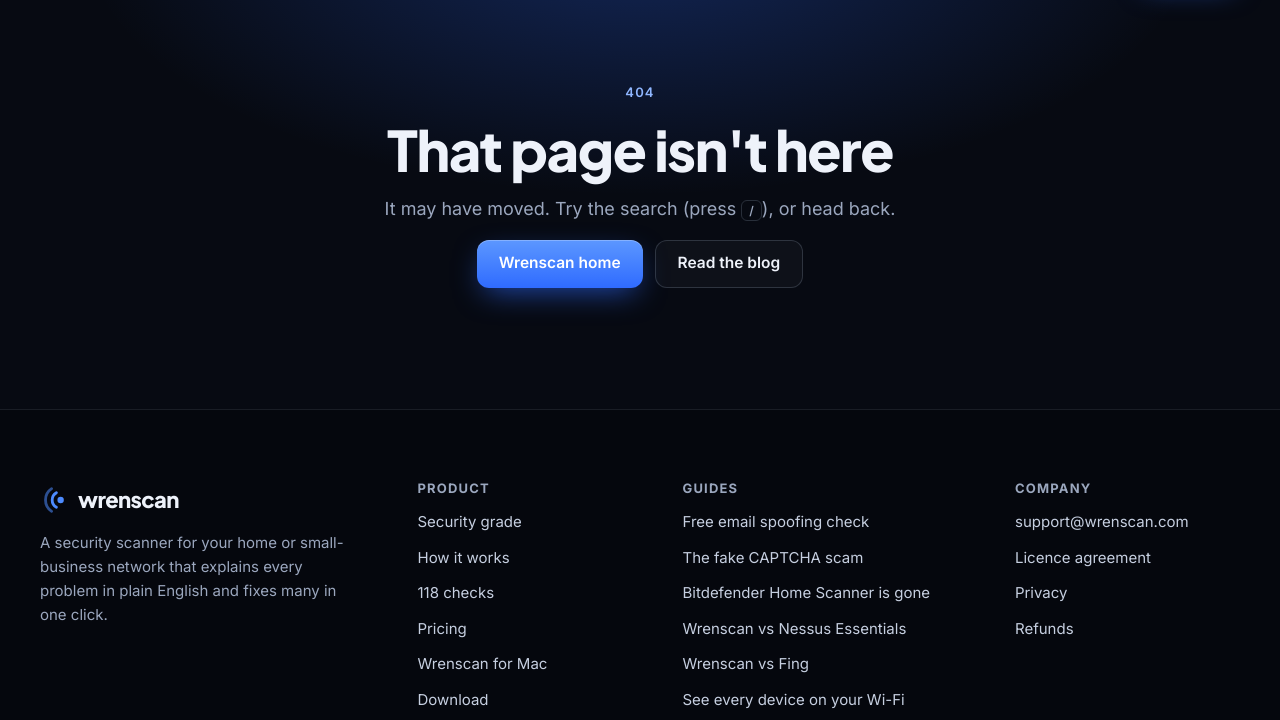
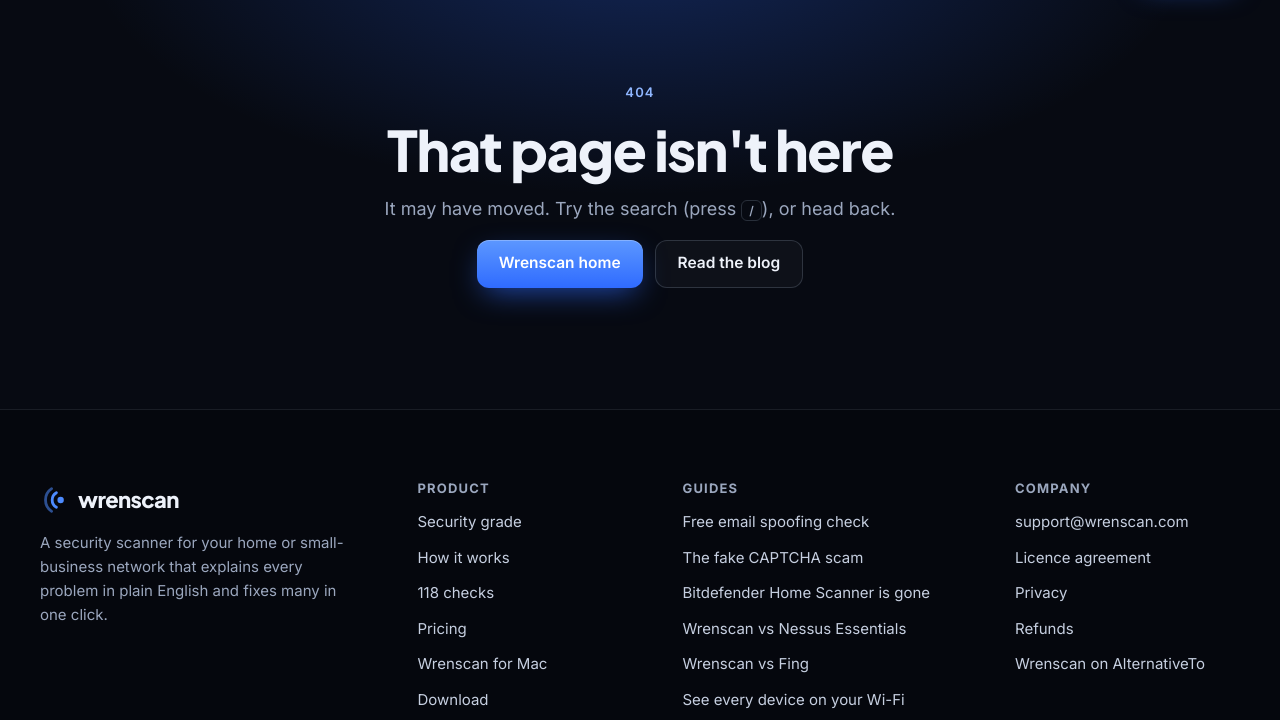
Before and after one commit to bcdixon23-spec/wrenscan-www, a plain HTML site: page 404.html in a window 1280 px wide. Shown: the part 71-791 px from the top of the page. Drawn offline with Linux system fonts and the light colour scheme.

Commit message:
Footer: link to the AlternativeTo listing

```diff
--- a/404.html
+++ b/404.html
@@ -75,7 +75,7 @@
       <div><a class="logo" href="/"><svg viewBox="0 0 32 32" fill="none" aria-hidden="true"><circle cx="22" cy="16" r="3.4" fill="#4D8BFF"/><path d="M17.5 8.2a9 9 0 0 0 0 15.6" stroke="#4D8BFF" stroke-width="3" stroke-linecap="round"/><path d="M12.4 3.9a14.5 14.5 0 0 0 0 24.2" stroke="#4D8BFF" stroke-width="3" stroke-linecap="round" opacity=".55"/></svg>wrenscan</a><p class="blurb">A security scanner for your home or small-business network that explains every problem in plain English and fixes many in one click.</p></div>
       <div><h4>Product</h4><ul><li><a href="/#grade">Security grade</a></li><li><a href="/#how">How it works</a></li><li><a href="/#checks">118 checks</a></li><li><a href="/#pricing">Pricing</a></li><li><a href="/mac/">Wrenscan for Mac</a></li><li><a href="https://downloads.wrenscan.com/download.html">Download</a></li></ul></div>
       <div><h4>Guides</h4><ul><li><a href="https://downloads.wrenscan.com/email-check.html">Free email spoofing check</a></li><li><a href="/post/fake-captcha-paste-command-scam/">The fake CAPTCHA scam</a></li><li><a href="/post/bitdefender-home-scanner-alternative/">Bitdefender Home Scanner is gone</a></li><li><a href="/post/wrenscan-vs-nessus-essentials/">Wrenscan vs Nessus Essentials</a></li><li><a href="/post/wrenscan-vs-fing/">Wrenscan vs Fing</a></li><li><a href="/post/see-every-device-on-your-wifi/">See every device on your Wi-Fi</a></li><li><a href="/blog/">All posts</a></li></ul></div>
-      <div><h4>Company</h4><ul><li><a href="mailto:support@wrenscan.com">support@wrenscan.com</a></li><li><a href="https://downloads.wrenscan.com/eula.html">Licence agreement</a></li><li><a href="https://downloads.wrenscan.com/privacy.html">Privacy</a></li><li><a href="https://downloads.wrenscan.com/refund-policy.html">Refunds</a></li></ul></div>
+      <div><h4>Company</h4><ul><li><a href="mailto:support@wrenscan.com">support@wrenscan.com</a></li><li><a href="https://downloads.wrenscan.com/eula.html">Licence agreement</a></li><li><a href="https://downloads.wrenscan.com/privacy.html">Privacy</a></li><li><a href="https://downloads.wrenscan.com/refund-policy.html">Refunds</a></li><li><a href="https://alternativeto.net/software/wrenscan/about/" target="_blank" rel="noopener">Wrenscan on AlternativeTo</a></li></ul></div>
     </div>
     <div class="legal"><span>&copy; 2026 Wrenscan LLC</span><span>Only scan networks you own or have permission to test.</span></div>
   </div>
```
Also changed, not shown: blog/index.html (+1 -1 lines), index.html (+1 -1 lines), mac/index.html (+1 -1 lines), post/bitdefender-home-scanner-alternative/index.html (+1 -1 lines), post/fake-captcha-paste-command-scam/index.html (+1 -1 lines), post/is-my-router-secure/index.html (+1 -1 lines), post/see-every-device-on-your-wifi/index.html (+1 -1 lines), post/what-is-smbv1/index.html (+1 -1 lines), post/wrenscan-vs-fing/index.html (+1 -1 lines), post/wrenscan-vs-nessus-essentials/index.html (+1 -1 lines), 1 other file.
